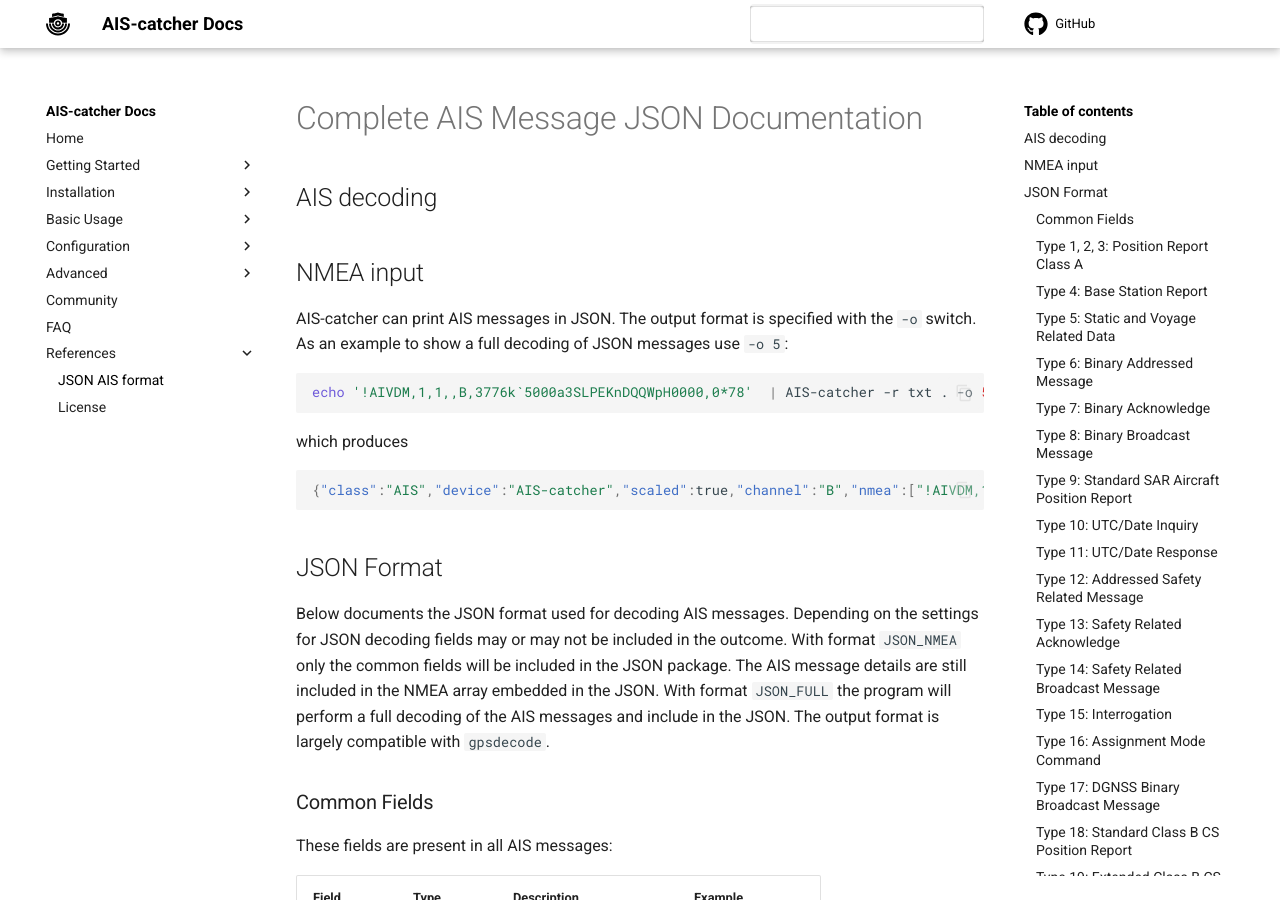
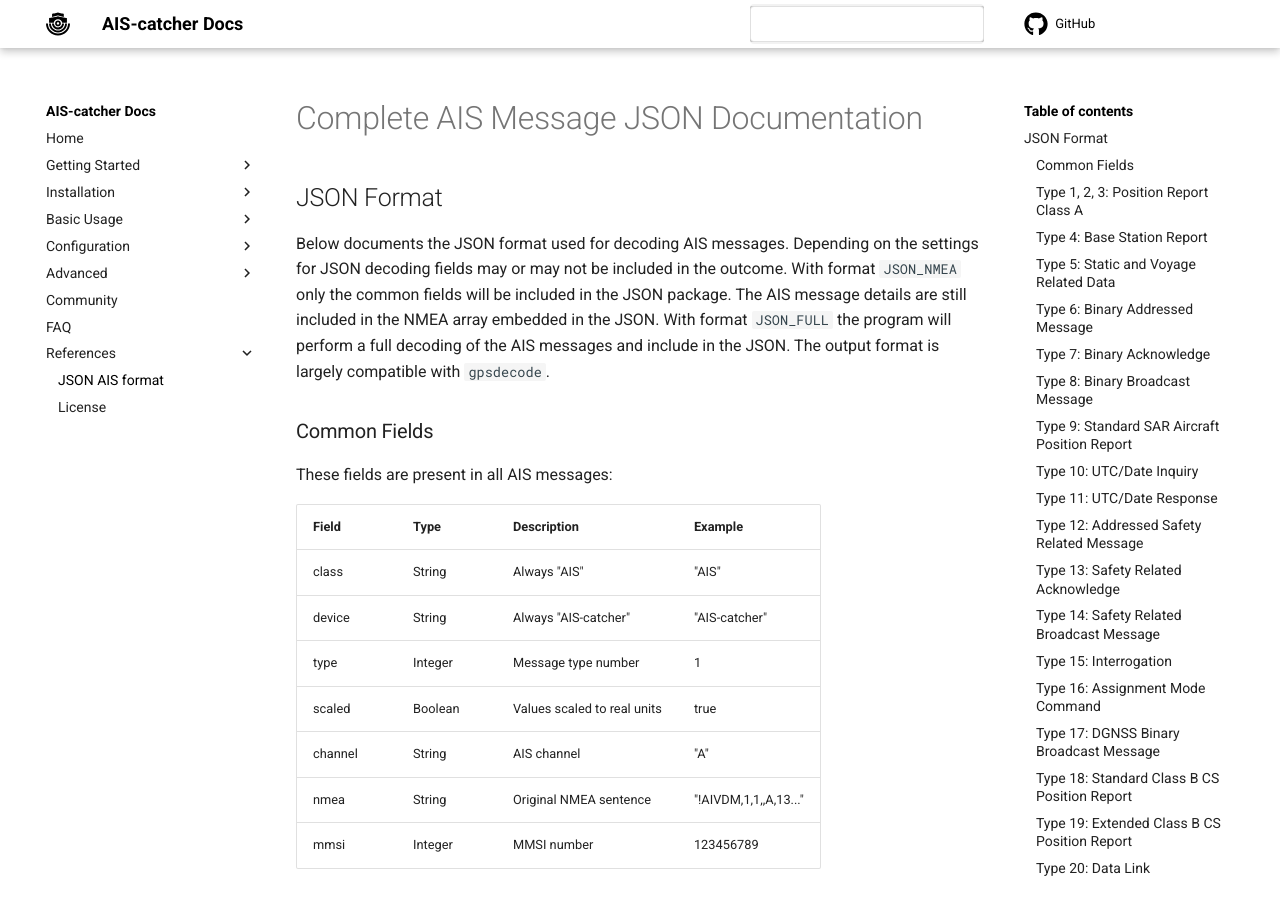
Before and after one commit to jvde-github/AIS-catcher-docs, an MkDocs documentation site: the page built from docs/references/JSON-decoding.md, in a window 1280 px wide and 900 px high. Built offline with MkDocs 1.6.1 and Material for MkDocs 9.7.7, drawn with Linux system fonts in a browser that asks for light colours; comment, search, counter and statistics services are not loaded.

Commit message:
Update JSON-decoding.md

````diff
--- a/docs/references/JSON-decoding.md
+++ b/docs/references/JSON-decoding.md
@@ -1,17 +1,4 @@
 # Complete AIS Message JSON Documentation
-
-## AIS decoding
-
-## NMEA input
-
-AIS-catcher can print AIS messages in  JSON. The output format is specified with the `-o` switch.  As an example to show a full decoding of JSON messages use `-o 5`:
-```bash
-echo '!AIVDM,1,1,,B,3776k`5000a3SLPEKnDQQWpH0000,0*78'  | AIS-catcher -r txt . -o 5
-```
-which produces
-```json
-{"class":"AIS","device":"AIS-catcher","scaled":true,"channel":"B","nmea":["!AIVDM,1,1,,B,3776k`5000a3SLPEKnDQQWpH0000,0*78"],"type":3,"repeat":0,"mmsi":477213600,"status":5,"status_text":"Moored","turn":0,"speed":0.000000,"accuracy":true,"lon":126.605469,"lat":37.460617,"course":39.000000,"heading":252,"second":12,"maneuver":0,"raim":false,"radio":0}
-```
 
 ## JSON Format
 Below documents the JSON format used for decoding AIS messages. Depending on the settings for JSON decoding fields may or may not be included in the outcome.
````
